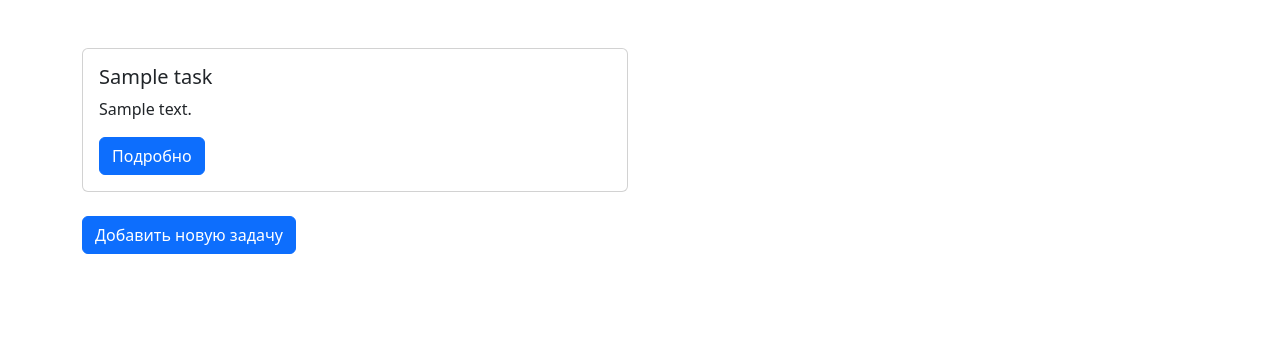
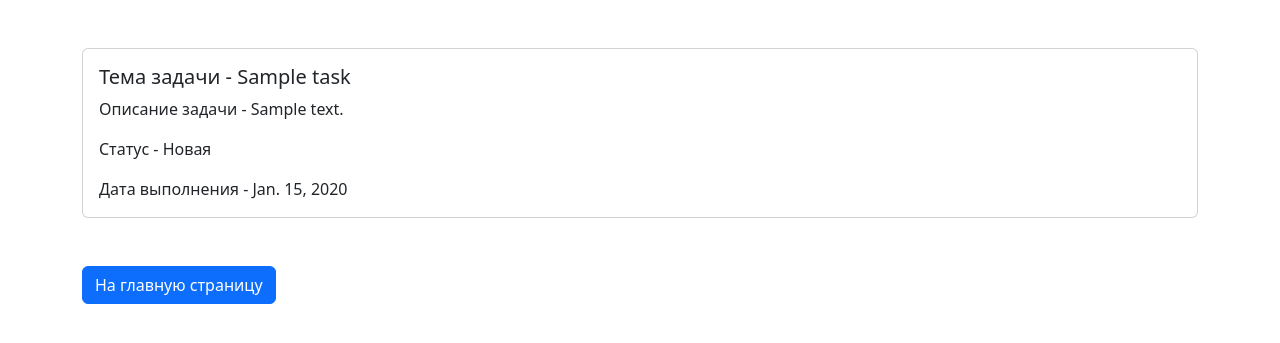
Before and after one commit to eraabc/review_project, a Django app: template templates/task_detail.html in a window 1280 px wide. Shown: the top 343 px of the page. Run offline with Django 5.2, Linux system fonts and the light colour scheme; the template is opened without the code that fills it: values that come from a table or form of the project are taken from there, others are empty; tables that the repository leaves empty hold one stand-in row (values such as "Sample post").

Commit message:
создание детального просмотра таска и добавления в пути

```diff
--- a/templates/task_detail.html
+++ b/templates/task_detail.html
@@ -7,22 +7,15 @@
 </head>
 <body>
     <div class="container">
-        <div class="row mb-4 mt-5">
-            {% for task in tasks %}
-            <div class="col-sm-6">
-                <div class="card">
-                    <div class="card-body">
-                        <h5 class="card-title">{{ task.title }}</h5>
-                        <p class="card-text">{{ task.description }}</p>
-                        <a href="task/?={{ task.id }}" class="btn btn-primary">Подробно</a>
-                    </div>
-                </div>
+        <div class="card mt-5">
+            <div class="card-body">
+                <h5 class="card-title">Тема задачи - {{ task.title }}</h5>
+                <p class="card-text">Описание задачи - {{ task.description }}</p>
+                <p class="card-text">Статус - {{ task.get_status_display  }}</p>
+                <p class="card-text">Дата выполнения - {{ task.finish_date }}</p>
             </div>
-             {% empty %}
-             <p>Нет задач</p>
-            {% endfor %}
         </div>
-        <a class="btn btn-primary" href="add-task/" role="button">Добавить новую задачу</a>
+        <a class="btn btn-primary mt-5" href="/" role="button">На главную страницу</a>
     </div>
 
 <script src="https://cdn.jsdelivr.net/npm/bootstrap@5.2.3/dist/js/bootstrap.bundle.min.js"></script>
--- a/templates/task_list.html
+++ b/templates/task_list.html
@@ -14,7 +14,7 @@
                     <div class="card-body">
                         <h5 class="card-title">{{ task.title }}</h5>
                         <p class="card-text">{{ task.description }}</p>
-                        <a href="task/?={{ task.id }}" class="btn btn-primary">Подробно</a>
+                        <a href="task/?id={{ task.id }}" class="btn btn-primary">Подробно</a>
                     </div>
                 </div>
             </div>
--- a/todo_app/urls.py
+++ b/todo_app/urls.py
@@ -1,7 +1,8 @@
 from django.urls import path,include
-from todo_app.views import task_list,add_task
+from todo_app.views import task_list,add_task,task_detail
 
 urlpatterns = [
     path('',task_list),
     path('add-task/',add_task),
+    path('task/',task_detail)
 ]
```
Also changed, not shown: todo_app/views.py (+12 -0 lines).
